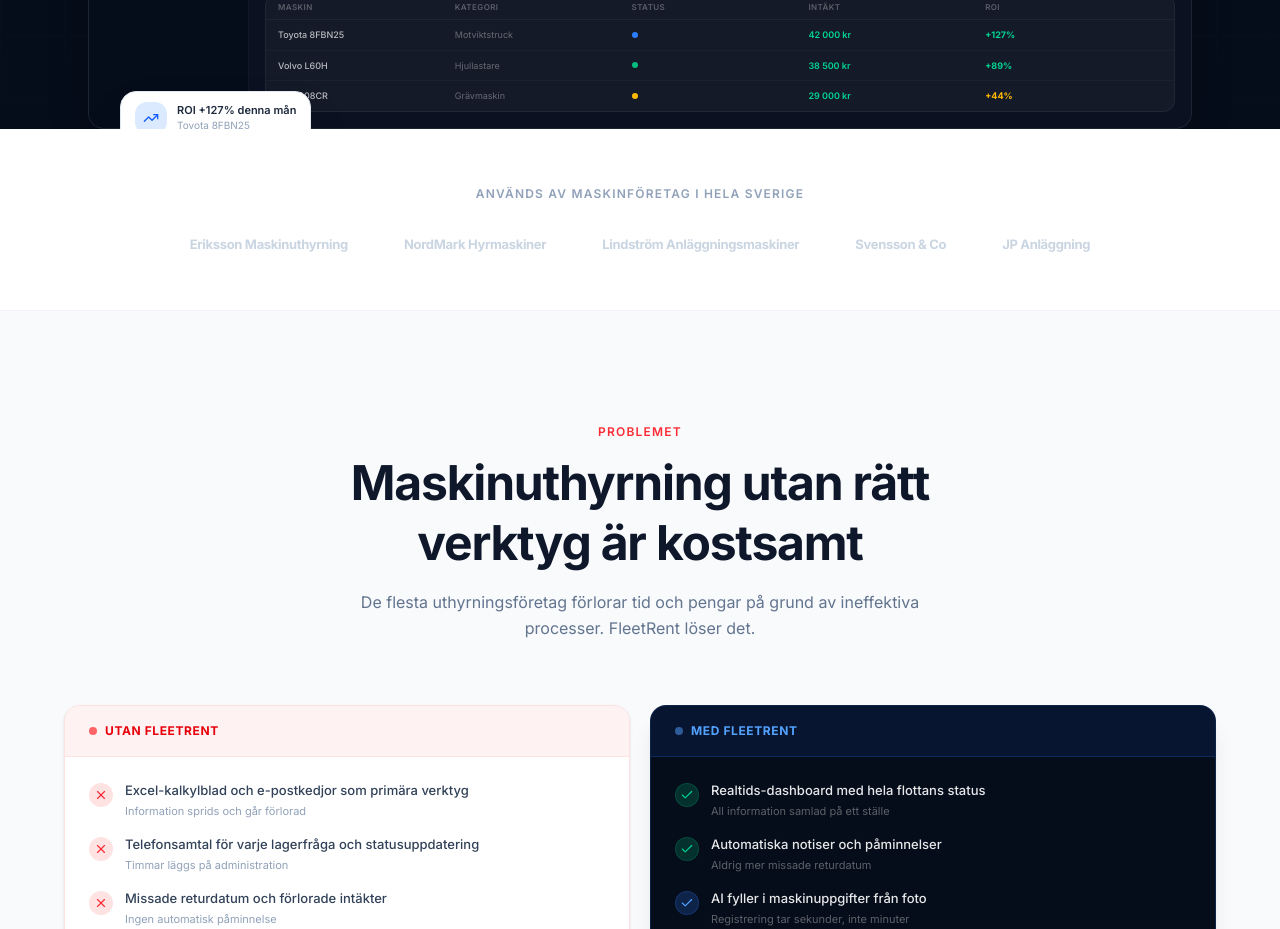
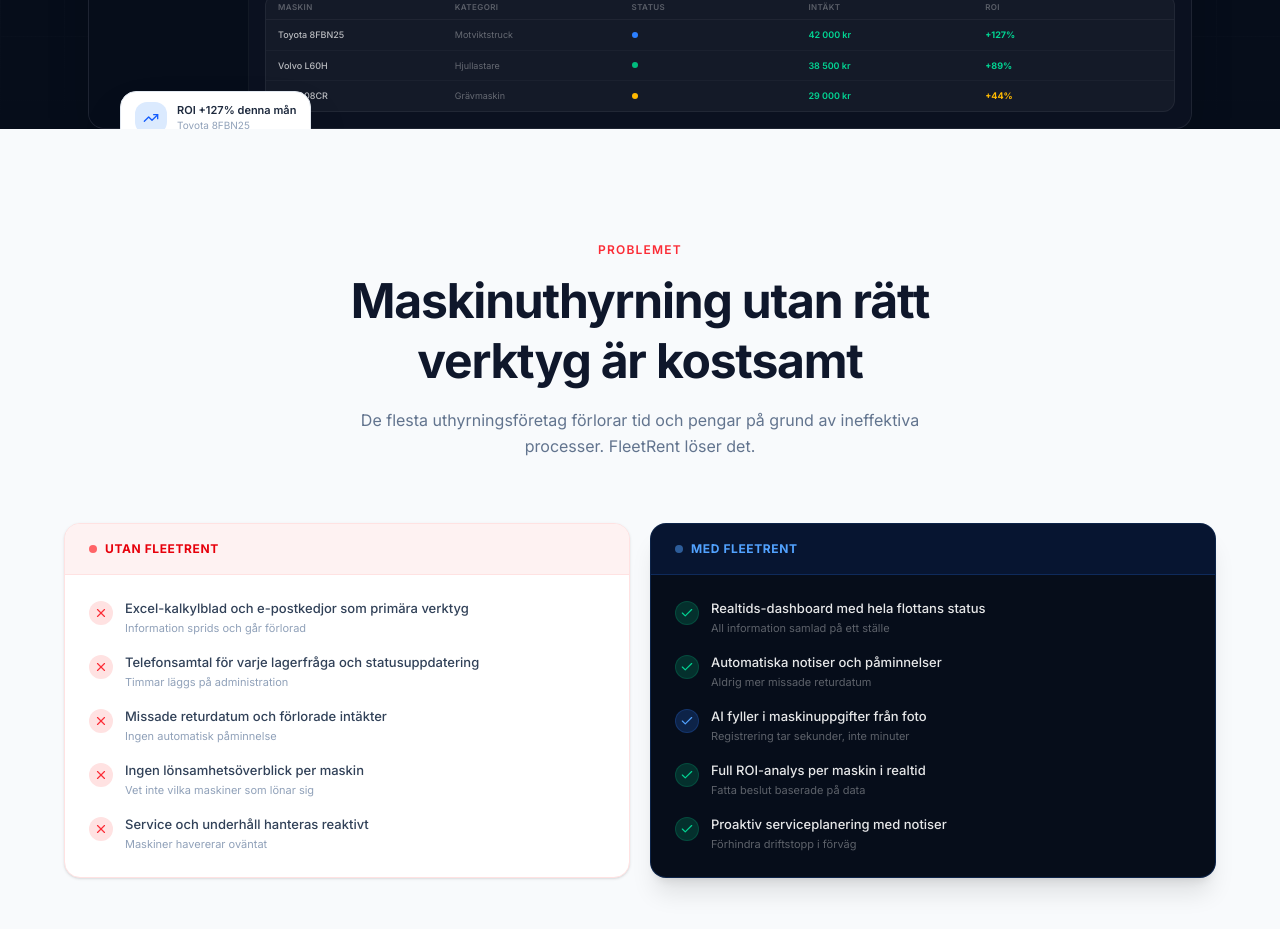
Before and after one commit to DavidWestlundcode/Fleetrent, a Next.js app: page / in a window 1280 px wide. Shown: the part 1180-2109 px from the top of the page. Built offline with nearby package versions, Linux system fonts and the light colour scheme.

Commit message:
Remove social proof company names section from landing page

```diff
--- a/src/app/page.tsx
+++ b/src/app/page.tsx
@@ -507,19 +507,6 @@ export default function LandingPage() {
         </div>
       </section>
 
-      {/* ── Social proof ── */}
-      <section className="py-14 bg-white border-b border-slate-100">
-        <div className="max-w-5xl mx-auto px-6 text-center">
-          <p className="text-[12px] font-semibold text-slate-400 uppercase tracking-widest mb-8">
-            Används av maskinföretag i hela Sverige
-          </p>
-          <div className="flex flex-wrap items-center justify-center gap-8 md:gap-14">
-            {['Eriksson Maskinuthyrning', 'NordMark Hyrmaskiner', 'Lindström Anläggningsmaskiner', 'Svensson & Co', 'JP Anläggning'].map((name) => (
-              <div key={name} className="text-[13px] font-bold text-slate-300 tracking-tight whitespace-nowrap">{name}</div>
-            ))}
-          </div>
-        </div>
-      </section>
 
       {/* ── Problem → Solution ── */}
       <section className="py-28 px-6 bg-slate-50 border-b border-slate-200 overflow-hidden">
```
